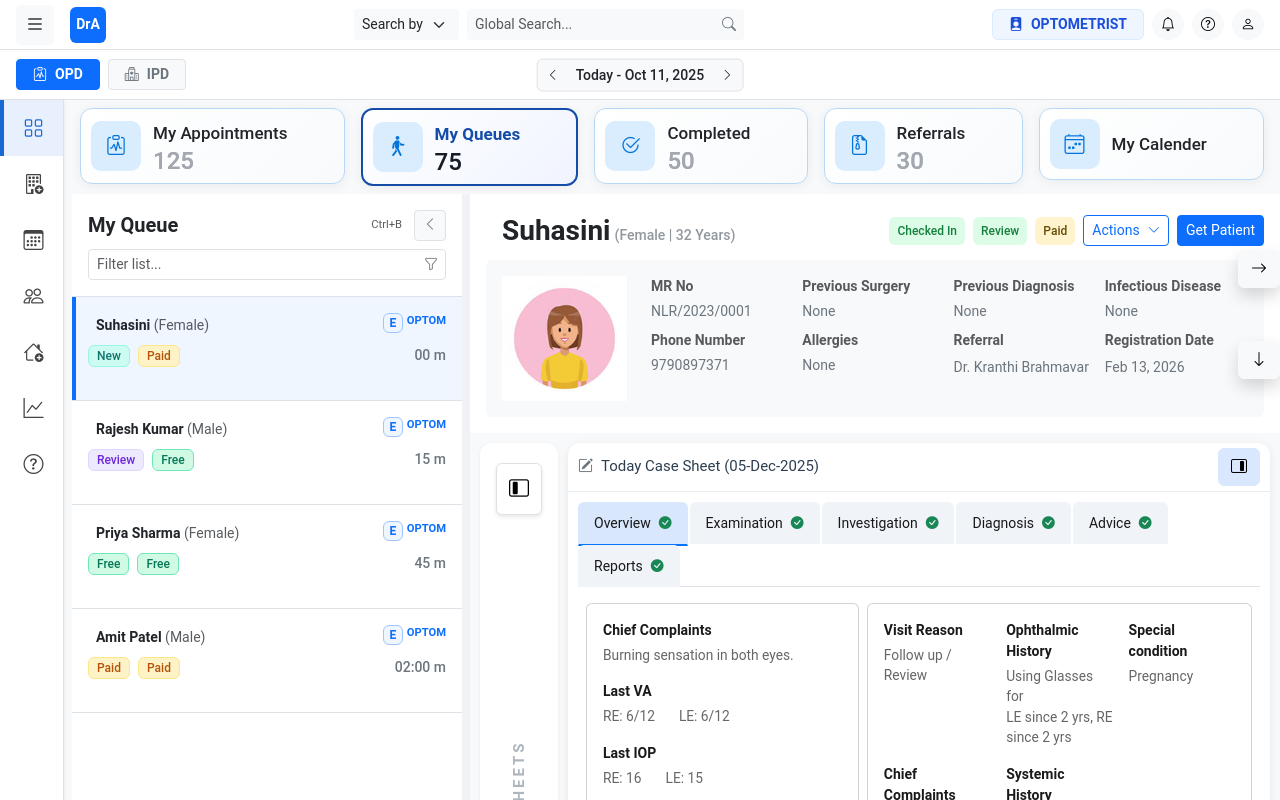
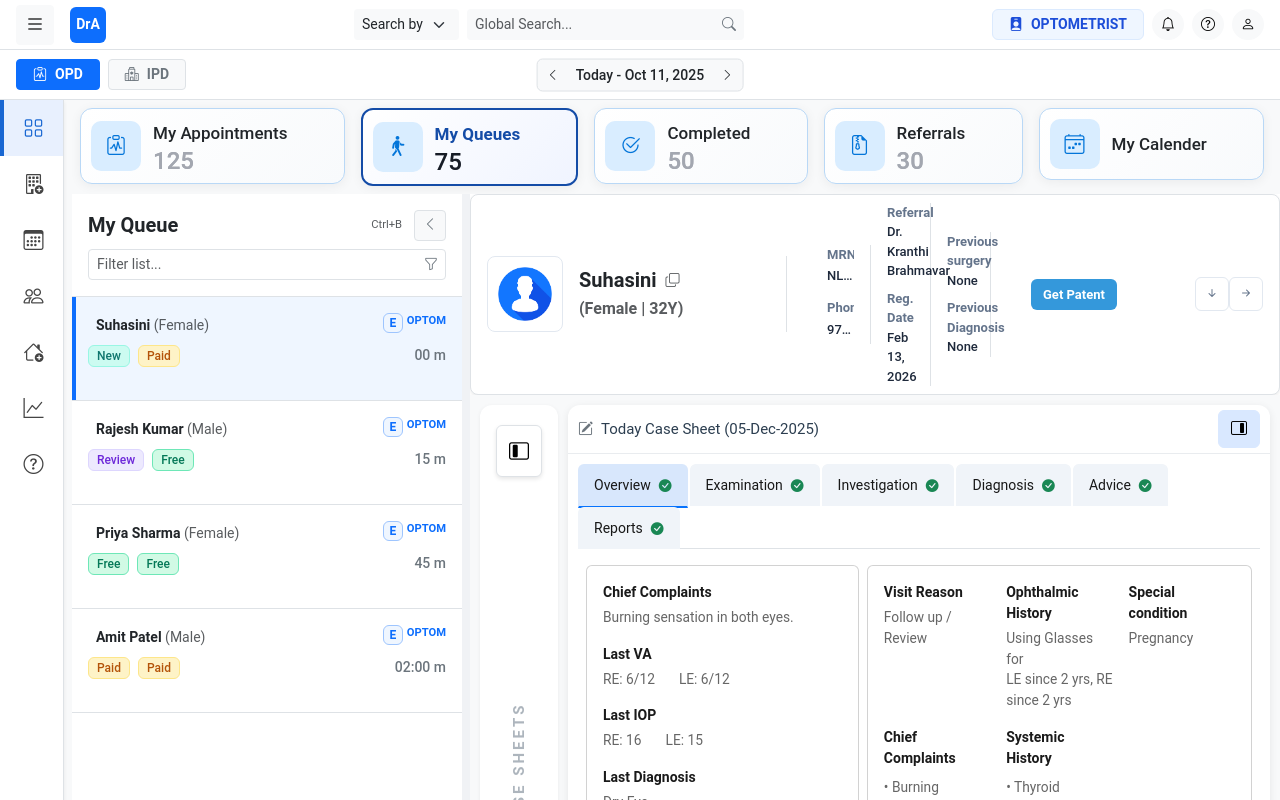
Before and after one commit to Suriyakumar-DRAA/keep-it-simple, an Angular app: page /outpatients in a window 1280 px wide. Shown: the top 800 px of the page. Built offline with nearby package versions, Linux system fonts and the light colour scheme.

Commit message:
feat:  new patient info UI UX

```diff
--- a/src/app/features/opd-assessment/pages/patient-info/patient-info.component.html
+++ b/src/app/features/opd-assessment/pages/patient-info/patient-info.component.html
@@ -1,107 +1,79 @@
-<div class="patient-header-container bg-white py-3 px-3" *ngIf="patient">
-    <!-- Top Row: Avatar, Name, Demographics, Actions -->
-    <div class="d-flex flex-wrap align-items-center justify-content-between gap-3 mb-2">
+@if(patient){
+<div class="patient-card bg-white shadow-sm border rounded-3">
+    <div class="p-2 px-3 d-flex align-items-center justify-content-between">
+
+        <div class="d-flex align-items-center gap-3 border-end pe-4" style="min-width: 300px;">
+            <div class="avatar-wrap">
+                <img src="assets/images/patient-profile.png" [alt]="patient.name" class="img">
+            </div>
+            <div class="d-flex flex-column">
                 <div class="d-flex align-items-center gap-2">
-            <div class="d-flex flex-column">
-                <div class="d-flex align-items-baseline gap-1 ms-3">
-                    <div class="fs-3 fw-bold text-dark m-0 text-nowrap">{{ patient.name }}</div>
-                    <span class="small text-secondary opacity-75 fw-medium">
-                        ({{ patient.gender }} | {{ patient.age }} Years)
-                    </span>
+                    <h5 class="mb-0 fw-bold text-dark fs-5">{{ patient.name }}</h5>
+                    <button class="btn btn-link p-0 text-muted hover-blue" title="Copy Name"><i
+                            class="bi bi-copy small"></i></button>
                 </div>
+                <div class="d-flex align-items-center gap-2 mt-1">
+                    <span class="text-dark fw-bold opacity-75">({{ patient.gender }} | {{ patient.age }}Y)</span>
+
+                </div>
+                <!-- <div class="d-flex align-items-center gap-2 mt-2">
+                    <span class="badge success">Checked In</span>
+                    <span class="badge success">Review</span>
+                    <span class="badge warning">Paid</span>
+                </div> -->
             </div>
         </div>
 
-        <!-- Right Section: Actions + Status -->
-        <div class="d-flex align-items-center gap-2">
-            <!-- Checked In Badge -->
-            <span class="badge bg-success-subtle text-success fw-medium px-2 py-2">
-                Checked In
-            </span>
-            <span class="badge bg-success-subtle text-success fw-medium px-2 py-2">Review</span>
-            <span class="badge bg-warning-subtle text-warning-emphasis fw-medium px-2 py-2">
-                {{ caseData.appointment_type || 'Walk-in' }}
-            </span>
-            <div class="d-flex gap-2">
-                <button class="btn btn-outline-primary btn-sm d-flex align-items-center gap-2 text-nowrap">
-                    Actions <i class="bi bi-chevron-down small"></i>
-                </button>
-                <button class="btn btn-primary btn-sm text-nowrap">Get Patient</button>
-            </div>
-        </div>
-    </div>
-
-    <!-- Main Info Row -->
-    <div class="d-flex gap-4 flex-wrap flex-lg-nowrap bg-light p-3 rounded-2">
-        <div class="flex-grow-1">
-            <div class="d-flex flex-column gap-4">
-                <div class="d-flex align-items-start gap-4">
-                    <div class="patient-avatar-small d-flex align-items-center justify-content-center text-white">
-                        <img src="assets/images/patient-info.png" alt="{{ patient.name }}"
-                            class="img-fluid rounded-circle">
-                    </div>
-                    <!-- Patient Info Details -->
-                    <div class="flex-grow-1 d-flex flex-column patient-info-details">
-                        <!-- Patient Journey Buttons -->
-                        <div class="d-flex gap-2">
-                            <div class="position-absolute end-0" style="z-index: 2; top:5%">
-                                <button class="btn btn-light btn-md shadow"
-                                    (click)="openJourneyButton('horizontal', true); $event.stopPropagation()"
-                                    title="View Horizontal Patient Journey">
-                                    <i class="bi bi-arrow-right"></i>
+        <div class="flex-grow-1 px-4">
+            <div class="row g-0 align-items-center">
+                <div class="col-md-4 border-end px-3">
+                    <div class="saas-value text-truncate">
+                        <label class="saas-label"> MRN</label>
+                        {{patient.mr_no}}
+                        <button class="btn btn-link p-0 text-muted hover-blue" title="Copy MRN">
+                            <i class="bi bi-copy small"></i>
                         </button>
                     </div>
-                            <div class="position-absolute end-0" style="z-index: 2; top:13%">
-                                <button class="btn btn-light btn-md shadow"
-                                    (click)="openJourneyButton('vertical', true); $event.stopPropagation()"
-                                    title="View Vertical Patient Journey">
-                                    <i class="bi bi-arrow-down"></i>
+                    <div class="saas-value text-truncate mt-2">
+                        <label class="saas-label">Phone Number</label>
+                        {{patient.phone || 'None'}}
+                        <button class="btn btn-link p-0 text-muted hover-blue"title="Copy Number">
+                            <i class="bi bi-copy small"></i>
                         </button>
                     </div>
                 </div>
 
-                        <div class="row g-2">
-                            <div class="col-6 col-md-3">
-                                <label class="d-block text-dark fw-bold small mb-1 opacity-75">MR No</label>
-                                <p class="text-secondary small mb-0">{{ patient.mr_no }}</p>
+                <div class="col-md-4 border-end px-3">
+                    <div>
+                        <label class="saas-label">Referral</label>
+                        <div class="saas-value">{{caseData.patient_referral ||'Self' }}</div>
                     </div>
-                            <div class="col-6 col-md-3">
-                                <label class="d-block text-dark fw-bold small mb-1 opacity-75">Previous Surgery</label>
-                                <p class="text-secondary small mb-0">{{ patient.previous_surgery || 'None' }}</p>
+                    <div class="mt-2">
+                        <label class="saas-label">Reg. Date</label>
+                        <div class="saas-value">{{ caseData.visit_date | date:'mediumDate' }}</div>
                     </div>
-                            <div class="col-6 col-md-3">
-                                <label class="d-block text-dark fw-bold small mb-1 opacity-75">
-                                    Previous Diagnosis
-                                </label>
-                                <p class="text-secondary small mb-0">{{ patient.previous_diagnosis || 'None' }}</p>
                 </div>
-                            <div class="col-6 col-md-3">
-                                <label class="d-block text-dark fw-bold small mb-1 opacity-75">
-                                    Infectious Disease
-                                </label>
-                                <p class="text-secondary small mb-0">{{ patient.infectious_disease || 'None' }}</p>
-                            </div>
-                            <div class="col-6 col-md-3">
-                                <label class="d-block text-dark fw-bold small mb-1 opacity-75">Phone Number</label>
-                                <p class="text-secondary small mb-0">{{ patient.phone || 'None' }}</p>
-                            </div>
-                            <div class="col-6 col-md-3">
-                                <label class="d-block text-dark fw-bold small mb-1 opacity-75">Allergies</label>
-                                <p class="text-secondary small mb-0">{{ patient.allergies || 'None' }}</p>
-                            </div>
-                            <div class="col-6 col-md-3">
-                                <label class="d-block text-dark fw-bold small mb-1 opacity-75">Referral</label>
-                                <span class="text-secondary small mb-0">{{ caseData.patient_referral || 'Self' }}</span>
-                            </div>
-                            <div class="col-6 col-md-3">
-                                <label class="d-block text-dark fw-bold small mb-1 opacity-75">Registration Date</label>
-                                <span class="text-secondary small mb-0">{{ caseData.visit_date | date:'mediumDate'
-                                    }}</span>
+
+                <div class="col-md-4 border-end px-3">
+
+                    <label class="saas-label">Previous surgery</label>
+                    <div class="saas-value">{{ patient.previous_surgery || 'None' }}</div>
+                    <div class="mt-2">
+                        <label class="saas-label">Previous Diagnosis</label>
+                        <div class="saas-value">{{ patient.previous_diagnosis || 'None'}}</div>
                     </div>
                 </div>
             </div>
         </div>
+        <div class="d-flex align-items-center gap-2  ps-3" style="min-width: 180px;">
+            <button class="btn btn-primary btn-saas-main fw-bold">Get Patent</button>
+        </div>
+        <button (click)="openJourneyButton('vertical', true)" class="btn  btn-saas-icon" title="View Patient Journey">
+            <i class="bi bi-arrow-down-short"></i>
+        </button>
+        <button (click)="openJourneyButton('horizontal', true)" class="btn  btn-saas-icon" title="View Patient Journey">
+            <i class="bi bi-arrow-right-short"></i>
+        </button>
     </div>
 </div>
-    </div>
-</div>
+}
--- a/src/app/features/opd-assessment/pages/patient-info/patient-info.component.scss
+++ b/src/app/features/opd-assessment/pages/patient-info/patient-info.component.scss
@@ -1,66 +1,113 @@
-.patient-avatar-small {
-    width: 125px;
-    height: 125px;
-    background: linear-gradient(135deg, #ffffff, #ffffff);
-    flex-shrink: 0;
+// Variables for easy maintenance
+$primary-blue: #3498db;
+$border-color: #e2e8f0;
+$text-dark: #1e293b;
+$text-muted: #64748b;
+$success-bg: #dcfce7;
+$success-text: #15803d;
+$warning-bg: #fef9c3;
+$warning-text: #854d0e;
+
+.patient-card {
+  overflow: hidden;
+
+  // Avatar Section
+  .avatar-wrap {
+    width: 76px;
+    height: 76px;
+    border-radius: 8px;
+    border: 1px solid $border-color;
+    padding: 2px;
+    background: #fff;
+
+    .img {
+      width: 100%;
+      height: 100%;
+      object-fit: cover;
+    }
   }
 
-.btn-outline-primary.border-2 {
-    border-width: 2px;
+  // Badges
+  .badge {
+    font-size: 12px;
+    font-weight: 500;
+    padding: 6px 8px;
+    border-radius: 8px;
+    text-transform: uppercase;
+
+    &.success {
+      background: $success-bg;
+      color: $success-text;
     }
 
-.bg-success-subtle {
-    background-color: #dcfce7 !important;
+    &.warning {
+      background: $warning-bg;
+      color: $warning-text;
+    }
   }
 
-.text-success {
-    color: #15803d !important;
+  // Typography & Content
+  .saas-label {
+    display: block;
+    font-size: 13px;
+    font-weight: 600;
+    color: $text-muted;
   }
 
-.bg-light {
-    background-color: #f8f9fa !important;
+  .saas-value {
+    font-size: 13px;
+    color: $text-dark;
+    font-weight: 500;
   }
 
-// Patient Journey Modal Overlay
-.patient-journey-overlay {
-    position: fixed;
-    top: 0;
-    left: 0;
-    right: 0;
-    bottom: 0;
-    background-color: rgba(0, 0, 0, 0.5);
-    display: flex;
-    align-items: center;
-    justify-content: center;
-    z-index: 1050;
-    backdrop-filter: blur(4px);
+  // Buttons & Interactions
+  .btn-saas {
+    &-main {
+      background: $primary-blue;
+      border: none;
+      font-size: 13px;
     }
 
-.patient-journey-modal {
-    background: white;
-    border-radius: 12px;
-    box-shadow: 0 10px 40px rgba(0, 0, 0, 0.2);
-    max-width: 90vw;
-    max-height: 90vh;
-    display: flex;
-    flex-direction: column;
-    overflow: hidden;
-    animation: modalSlideIn 0.3s ease-out;
+    &-action {
+      font-size: 13px;
+      color: #475569;
+      border: 1px solid $border-color;
     }
 
-.patient-journey-content {
-    flex: 1;
-    overflow-y: auto;
-    overflow-x: hidden;
+    &-icon {
+      padding: 4px 8px;
+      color: $text-muted;
+      border: 1px solid $border-color;
+    }
   }
 
-@keyframes modalSlideIn {
-    from {
-        opacity: 0;
-        transform: scale(0.9) translateY(-20px);
-    }
-    to {
-        opacity: 1;
-        transform: scale(1) translateY(0);
+  .copy-btn {
+    transition: color 0.2s;
+    border: none !important;
+
+    &:hover {
+      color: $primary-blue !important;
     }
   }
+
+  .btn-journey-mini {
+    padding: 2px 6px;
+    font-size: 18px;
+    color: #94a3b8;
+    border: none;
+    background: transparent;
+
+    &:hover {
+      color: $primary-blue;
+    }
+  }
+}
+
+// Utility Classes
+.text-orange {
+  color: #f59e0b;
+}
+
+.hover-blue:hover {
+  color: $primary-blue !important;
+}
```
Also changed, not shown: src/assets/images/patient-profile.png (added). Lines whose indentation alone changed are shown as unchanged.
